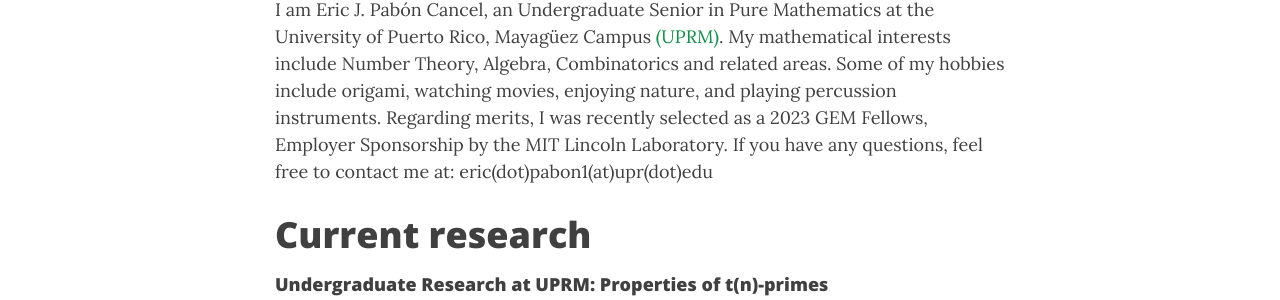
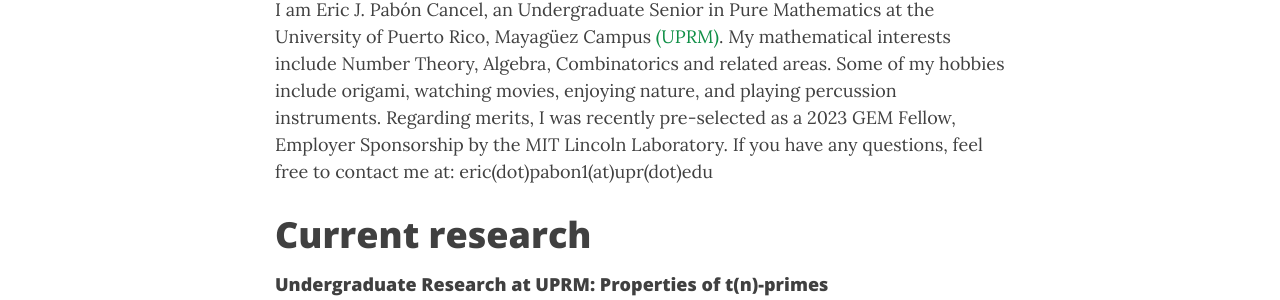
Before and after one commit to ejpaboncancel/ejpaboncancel-old.github.io, a Jekyll site: the page built from index.html, in a window 1280 px wide and 1198 px high. Shown: the part 397-697 px from the top of the window. Built offline with Jekyll 4.4.1, drawn with Linux system fonts in a browser that asks for light colours; nearby versions of some CDN libraries; the list of posts is cut into pages by our own code.

Commit message:
Update index.html

```diff
--- a/index.html
+++ b/index.html
@@ -7,8 +7,8 @@ subtitle: B.S. in Pure Mathematics, Minor in Applied Math
 <h1>About</h1>
 <div style="text-align: left"><p > I am Eric J. Pabón Cancel, an Undergraduate Senior in Pure Mathematics at the University of Puerto Rico, Mayagüez Campus
   <a href="https://www.uprm.edu/portada/">(UPRM)</a>. My mathematical interests include Number Theory, Algebra, Combinatorics and related areas.
-  Some of my hobbies include origami, watching movies, enjoying nature, and playing percussion instruments. Regarding merits, I was recently selected as a 2023 GEM
-  Fellows, Employer Sponsorship by the MIT Lincoln Laboratory. If you have any questions, feel free to contact
+  Some of my hobbies include origami, watching movies, enjoying nature, and playing percussion instruments. Regarding merits, I was recently pre-selected as a 2023 GEM
+  Fellow, Employer Sponsorship by the MIT Lincoln Laboratory. If you have any questions, feel free to contact
   me at: eric(dot)pabon1(at)upr(dot)edu </p></div>
 
 <h1>Current research</h1>
```
